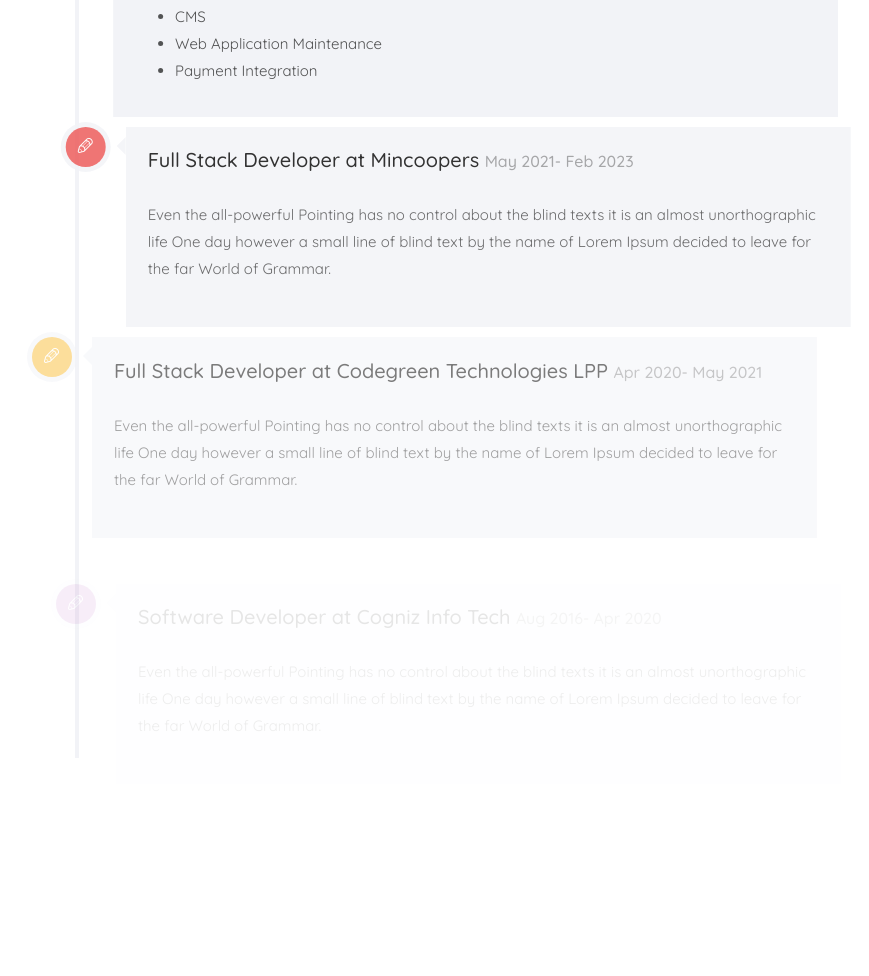
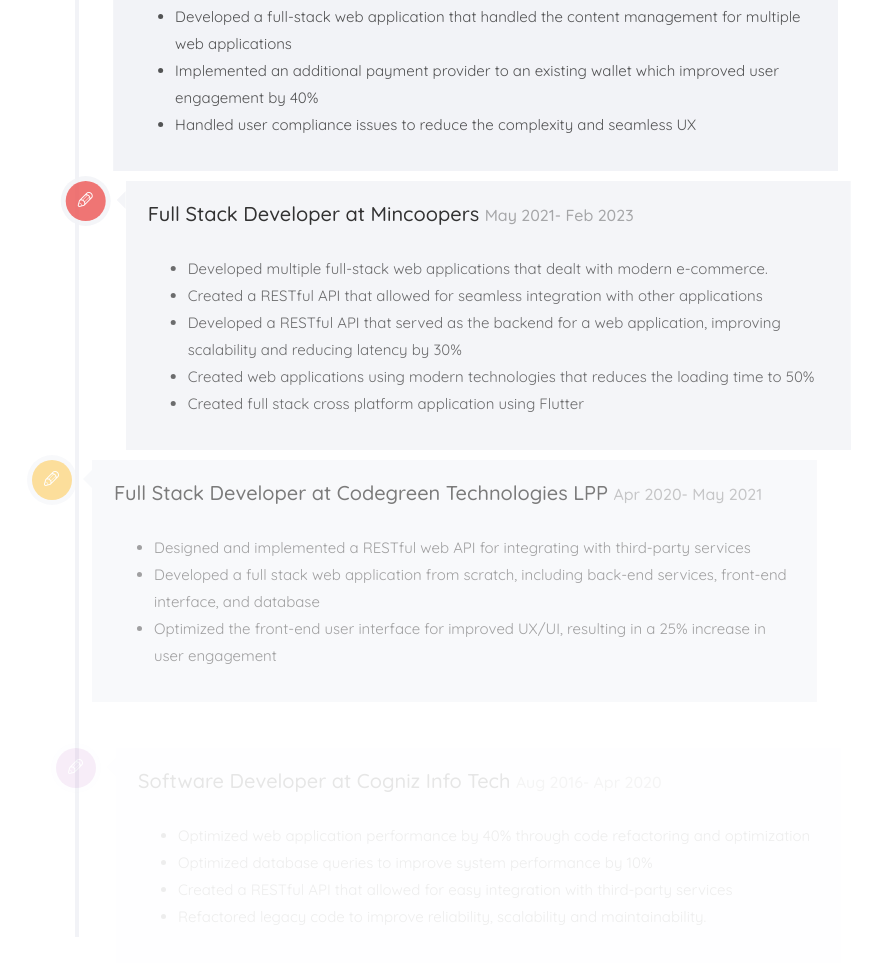
Before and after one commit to JilsonSaji/JilsonSaji.github.io, a plain HTML site: page index.html in a window 1280 px wide. Shown: the part 4124-5100 px from the top of the page, without its empty margins (347-1216 px from the left). Drawn offline with nearby package versions, Linux system fonts and the light colour scheme; files whose address does not match are found by name; a web font is replaced by a local one.

Commit message:
Experience added

```diff
--- a/index.html
+++ b/index.html
@@ -597,9 +597,13 @@
 													based in London, United Kingdom.
 												</p>
 												<ul>
-													<li>CMS</li>
-													<li>Web Application Maintenance</li>
-													<li>Payment Integration</li>
+													<li>Developed a full-stack web application that handled the content
+														management for multiple web applications</li>
+													<li>Implemented an additional payment provider to an existing wallet
+														which improved user engagement by 40%</li>
+													<li>Handled user compliance issues to reduce the complexity and
+														seamless
+														UX</li>
 												</ul>
 											</div>
 										</div>
@@ -615,10 +619,35 @@
 												<h2><a href="#">Full Stack Developer at Mincoopers</a>
 													<span>May 2021- Feb 2023</span>
 												</h2>
-												<p>Even the all-powerful Pointing has no control about the blind texts
-													it is an almost unorthographic life One day however a small line of
-													blind text by the name of Lorem Ipsum decided to leave for the far
-													World of Grammar.</p>
+												<p></p>
+												<ul>
+													<li>
+
+														Developed multiple full-stack web applications that dealt with
+														modern
+														e-commerce.
+													</li>
+													<li>
+
+														Created a RESTful API that allowed for seamless integration with
+														other applications
+													</li>
+													<li>
+
+														Developed a RESTful API that served as the backend for a web
+														application, improving scalability and reducing latency by 30%
+													</li>
+													<li>
+
+														Created web applications using modern technologies that reduces
+														the
+														loading time to 50%
+													</li>
+													<li>
+
+														Created full stack cross platform application using Flutter
+													</li>
+												</ul>
 											</div>
 										</div>
 									</article>
@@ -632,10 +661,25 @@
 												<h2><a href="#">Full Stack Developer at Codegreen Technologies LPP</a>
 													<span>Apr 2020- May 2021</span>
 												</h2>
-												<p>Even the all-powerful Pointing has no control about the blind texts
-													it is an almost unorthographic life One day however a small line of
-													blind text by the name of Lorem Ipsum decided to leave for the far
-													World of Grammar.</p>
+												<p></p>
+												<ul>
+													<li>
+
+														Designed and implemented a RESTful web API for integrating with
+														third-party services
+													</li>
+													<li>
+
+														Developed a full stack web application from scratch, including
+														back-end services, front-end interface, and database
+													</li>
+													<li>
+														Optimized the front-end user interface for improved UX/UI,
+														resulting
+														in a 25% increase in user engagement
+
+													</li>
+												</ul>
 											</div>
 										</div>
 									</article>
@@ -649,10 +693,29 @@
 												<h2><a href="#">Software Developer at Cogniz Info Tech</a>
 													<span>Aug 2016- Apr 2020</span>
 												</h2>
-												<p>Even the all-powerful Pointing has no control about the blind texts
-													it is an almost unorthographic life One day however a small line of
-													blind text by the name of Lorem Ipsum decided to leave for the far
-													World of Grammar.</p>
+												<p></p>
+												<ul>
+													<li>
+														Optimized web application performance by 40% through code
+														refactoring
+														and optimization
+
+													</li>
+													<li>
+
+														Optimized database queries to improve system performance by 10%
+													</li>
+													<li>
+
+														Created a RESTful API that allowed for easy integration with
+														third-party services
+													</li>
+													<li>
+
+														Refactored legacy code to improve reliability, scalability and
+														maintainability.
+													</li>
+												</ul>
 											</div>
 										</div>
 									</article>
```
